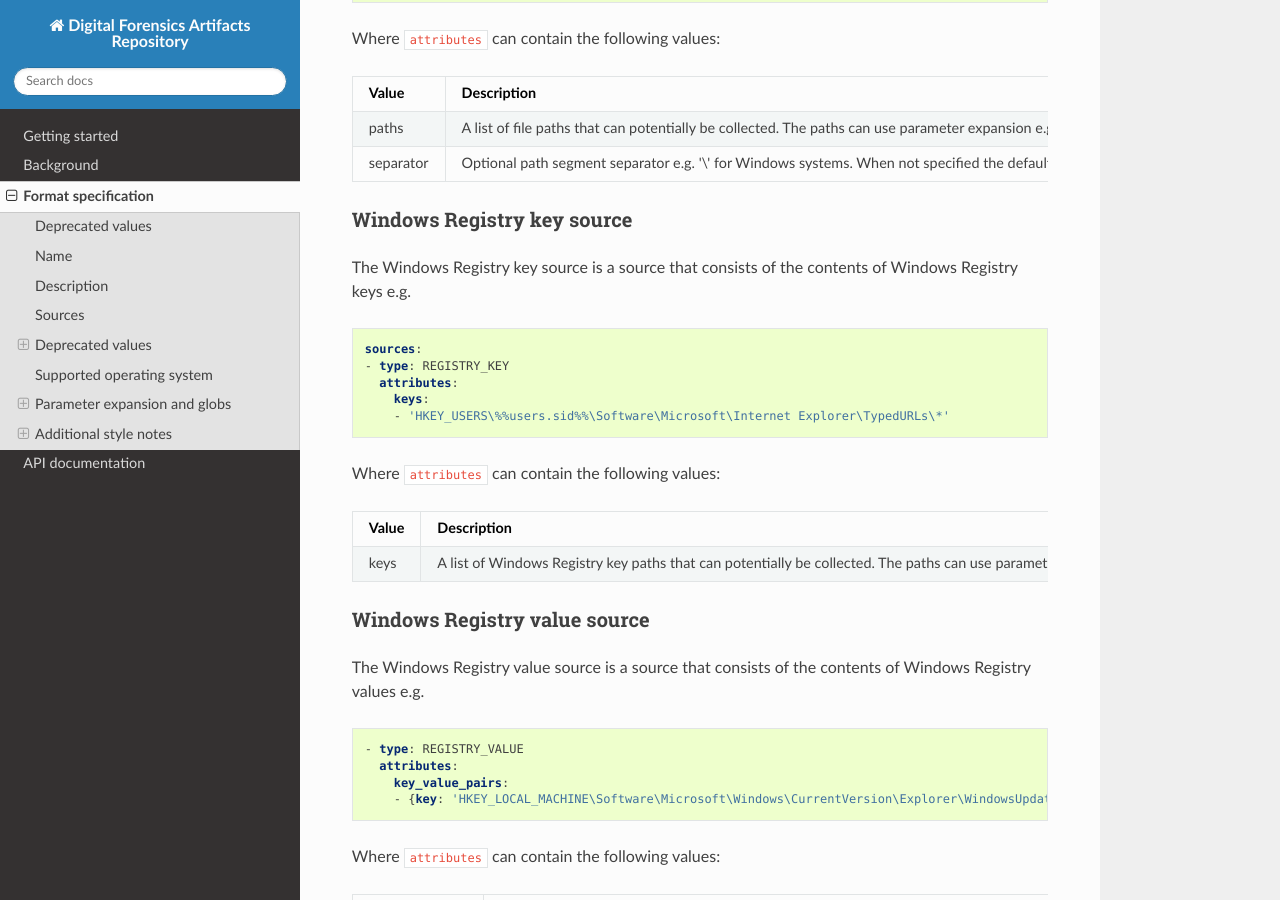
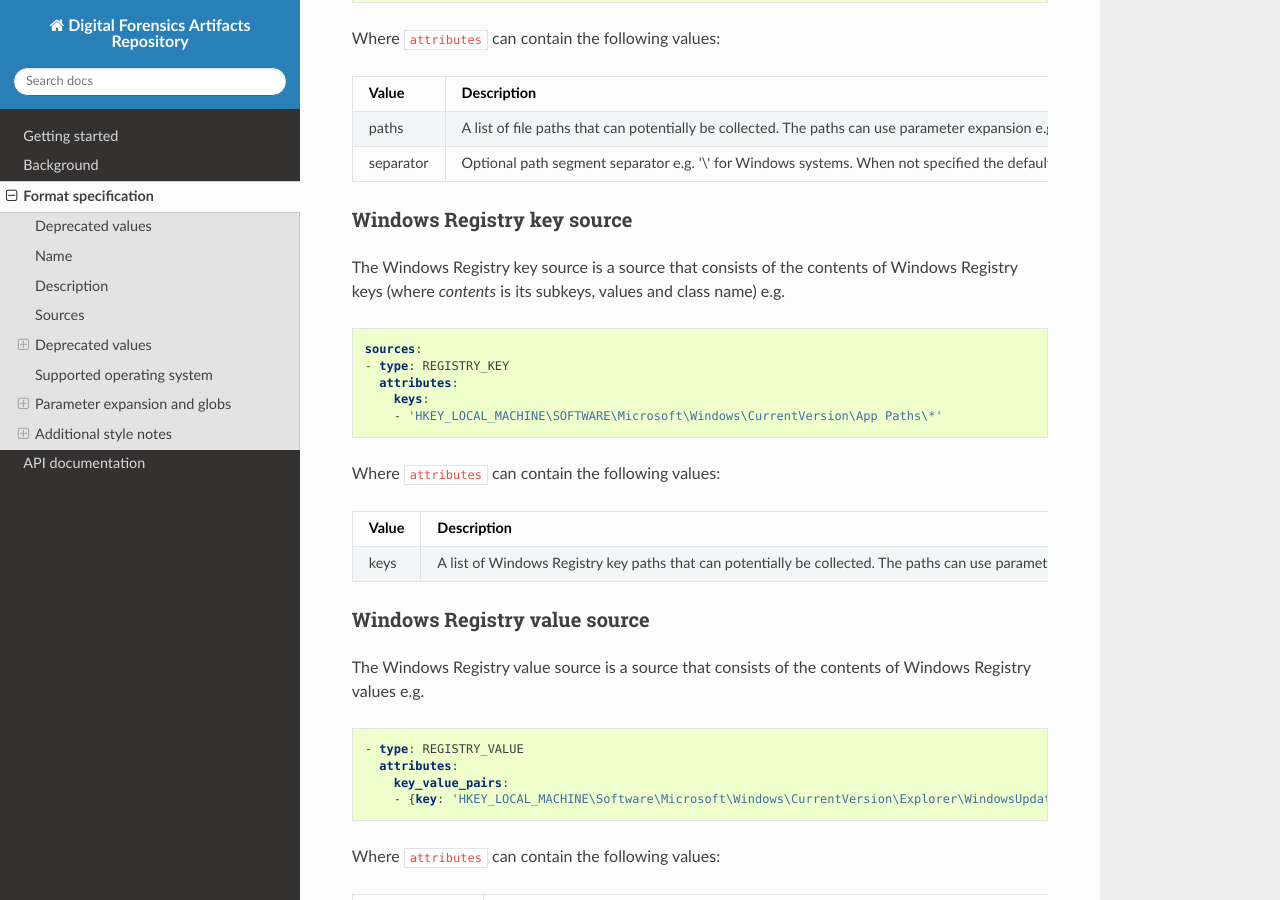
Before and after one commit to ForensicArtifacts/artifacts, a Sphinx documentation site: the page built from docs/sources/Format-specification.md, in a window 1280 px wide and 900 px high, scrolled down 5106 px. Built offline with Sphinx 7.4.7 and the Read the Docs theme 3.1.0, drawn with Linux system fonts in a browser that asks for light colours.

Commit message:
Clarify documentation on `REGISTRY_KEY` source. (#662)

````diff
--- a/docs/sources/Format-specification.md
+++ b/docs/sources/Format-specification.md
@@ -230,21 +230,22 @@ separator | Optional path segment separator e.g. '\' for Windows systems. When n
 ### Windows Registry key source
 
 The Windows Registry key source is a source that consists of the contents of
-Windows Registry keys e.g.
+Windows Registry keys (where _contents_ is its subkeys, values and class name)
+e.g.
 
 ```yaml
 sources:
 - type: REGISTRY_KEY
   attributes:
     keys:
-    - 'HKEY_USERS\%%users.sid%%\Software\Microsoft\Internet Explorer\TypedURLs\*'
+    - 'HKEY_LOCAL_MACHINE\SOFTWARE\Microsoft\Windows\CurrentVersion\App Paths\*'
 ```
 
 Where `attributes` can contain the following values:
 
 Value | Description
 --- | ---
-keys | A list of Windows Registry key paths that can potentially be collected. The paths can use parameter expansion e.g. `%%users.sid%%`. See section: [Parameter expansion and globs](parameter-expansion-and-globs).
+keys | A list of Windows Registry key paths that can potentially be collected. The paths can use parameter expansion e.g. `%%users.sid%%` and globs. See section: [Parameter expansion and globs](parameter-expansion-and-globs).
 
 ### Windows Registry value source
 
````
